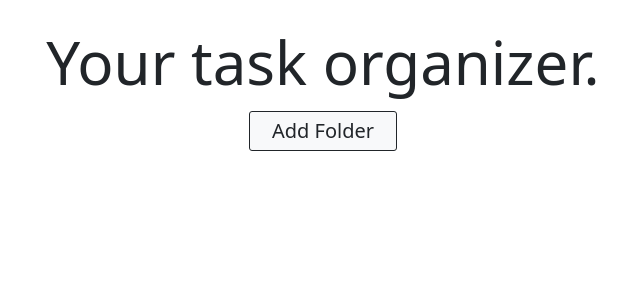
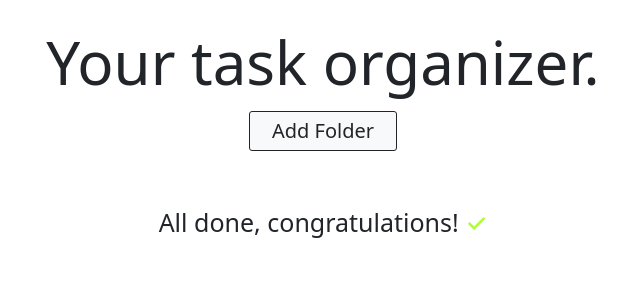
Before and after one commit to LeoMainini/personal-todo, a Flask app: page / in a window 1280 px wide. Shown: the top 300 px of the page, without its empty margins (317-957 px from the left). Run offline with Flask 2, Linux system fonts and the light colour scheme; data that the repository does not hold is empty; some libraries are stand-ins or nearby versions.

Commit message:
fix jinja templating code

```diff
--- a/templates/index.htm
+++ b/templates/index.htm
@@ -16,6 +16,11 @@
             </div> -->
         </div>
     </div>
+    {% if folders|length < 1 %}
+    <div class="container-fluid content text-center">
+        <h3> All done, congratulations! <span style="color: greenyellow;">&#10003;</span></h3>
+    </div>
+    {% else %}
     {% for folder in folders %}
     <div class="accordion content">
         <div class="accordion-item">
@@ -52,4 +57,5 @@
         </div>
     </div>
     {%endfor%}
+    {% endif %}
     {% endblock %}
```
